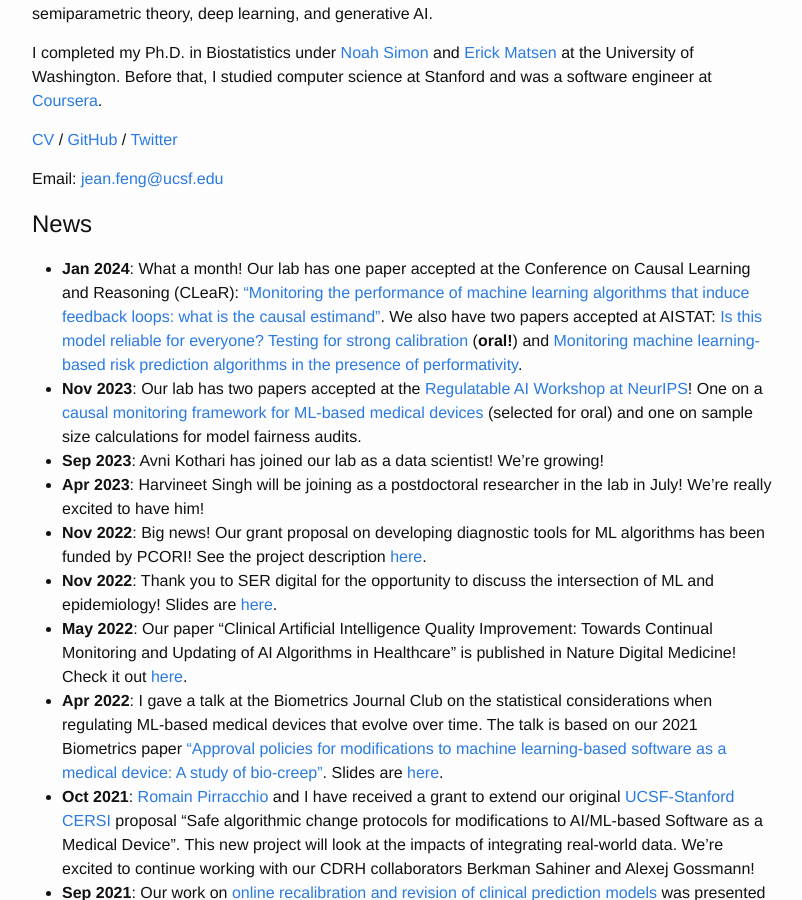
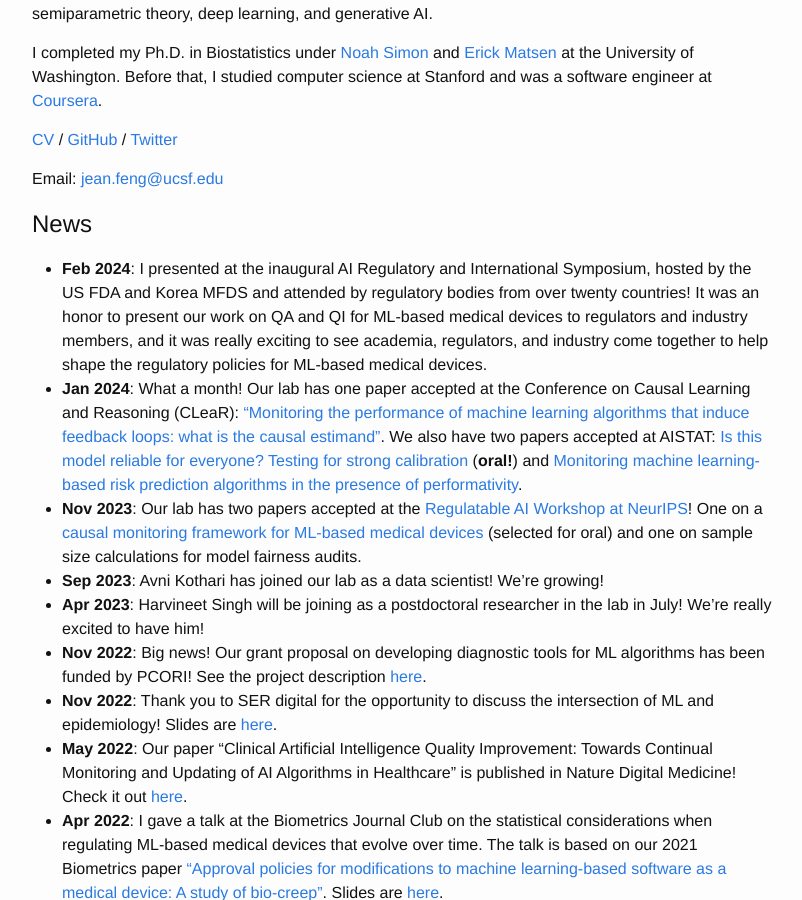
Before and after one commit to jjfeng/jjfeng.github.io, a Jekyll site: the page built from index.md, in a window 1280 px wide and 900 px high, scrolled down 408 px. Shown: the whole window, without its empty margins (238-1040 px from the left). Built offline with Jekyll 4.4.1, drawn with Linux system fonts in a browser that asks for light colours.

Commit message:
update index

```diff
--- a/index.md
+++ b/index.md
@@ -46,6 +46,7 @@ document.write("<a href='mailto:"+link+"'>"+link+"</a>")
 </script><noscript>Sorry, you need Javascript on to email me.</noscript>
 
 ## News
+- **Feb 2024**: I presented at the inaugural AI Regulatory and International Symposium, hosted by the US FDA and Korea MFDS and attended by regulatory bodies from over twenty countries! It was an honor to present our work on QA and QI for ML-based medical devices to regulators and industry members, and it was really exciting to see academia, regulators, and industry come together to help shape the regulatory policies for ML-based medical devices.
 - **Jan 2024**: What a month! Our lab has one paper accepted at the Conference on Causal Learning and Reasoning (CLeaR): ["Monitoring the performance of machine learning algorithms that induce feedback loops: what is the causal estimand"](https://arxiv.org/abs/2311.11463). We also have two papers accepted at AISTAT: [Is this model reliable for everyone? Testing for strong calibration](https://arxiv.org/abs/2307.15247) (**oral!**) and [Monitoring machine learning-based risk prediction algorithms in the presence of performativity](https://arxiv.org/abs/2211.09781).
 - **Nov 2023**: Our lab has two papers accepted at the [Regulatable AI Workshop at NeurIPS](https://regulatableml.github.io/)! One on a [causal monitoring framework for ML-based medical devices](https://arxiv.org/abs/2311.11463) (selected for oral) and one on sample size calculations for model fairness audits.
 - **Sep 2023**: Avni Kothari has joined our lab as a data scientist! We're growing!
```
